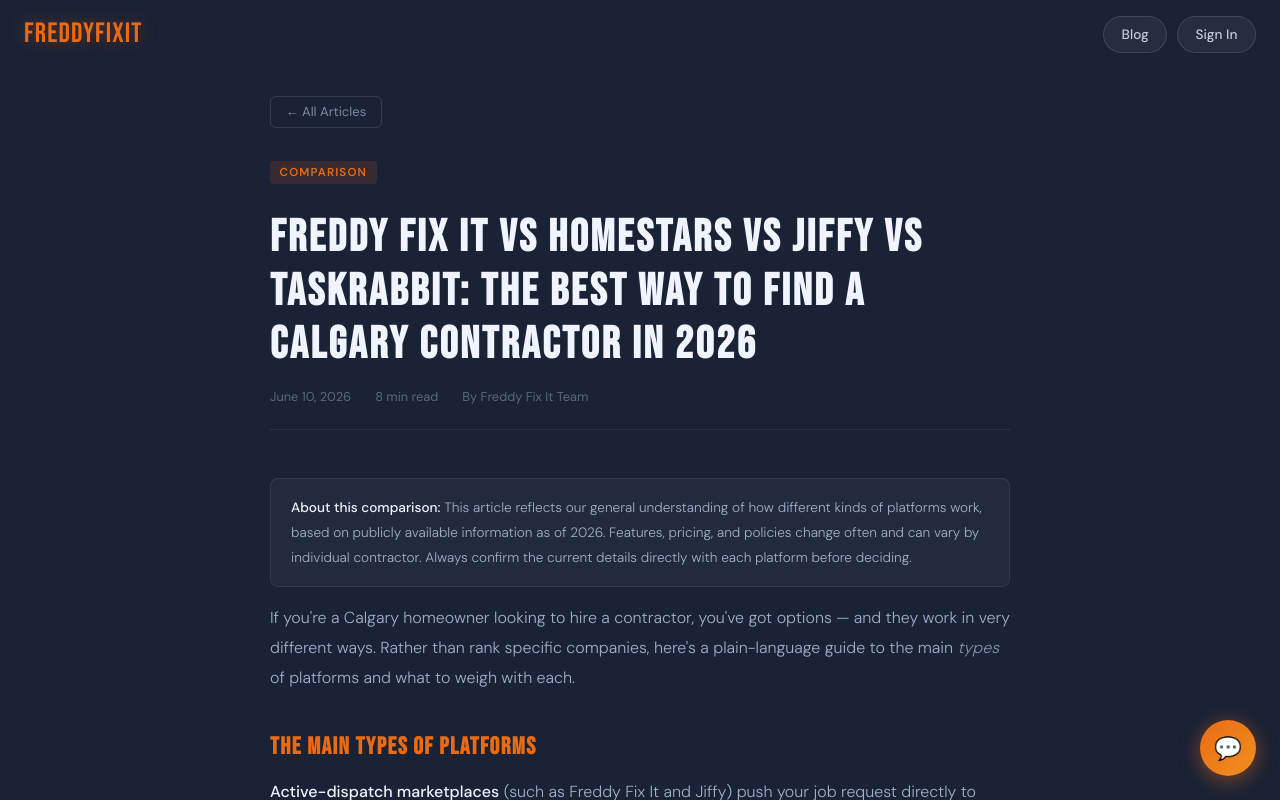
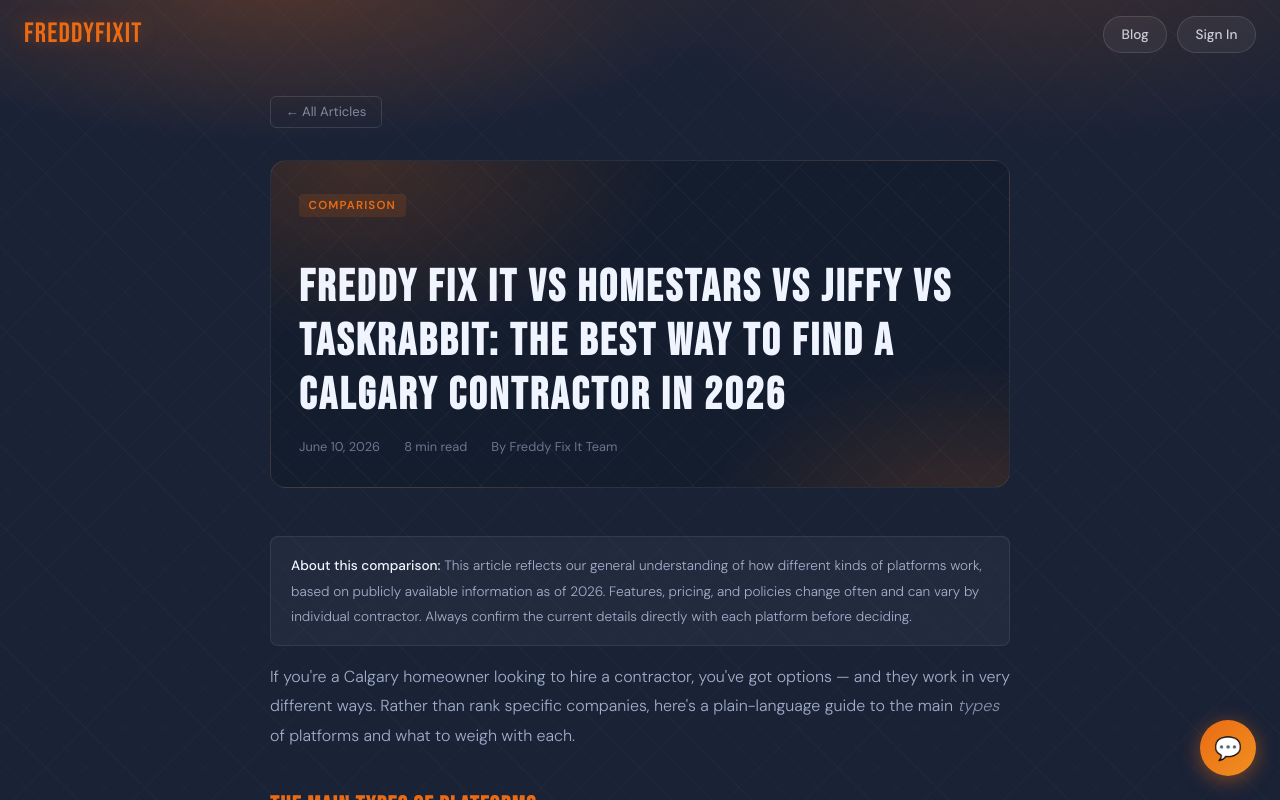
Before and after one commit to karanmann137-creator/freddy-fixit, a React (Vite) app: page /blog in a window 1280 px wide. Both pictures are taken after a click on the element 640 px from the left and 550 px from the top of the page. Shown: the top 800 px of the page. Built offline with nearby package versions, Linux system fonts and the light colour scheme.

Commit message:
Add CSS textured backgrounds: hero glows+weave+bokeh, services/about texture, form-page texture, blog header bands

```diff
--- a/src/pages/Blog.tsx
+++ b/src/pages/Blog.tsx
@@ -72,7 +72,7 @@
   const rest = POSTS.slice(1);
 
   return (
-    <div style={{ fontFamily: "'DM Sans',sans-serif", background: "#1a2236", color: "#f0f4ff", minHeight: "100vh", padding: "6rem 1.5rem 4rem" }}>
+    <div style={{ fontFamily: "'DM Sans',sans-serif", background: "#1a2236", backgroundImage: "radial-gradient(ellipse 55% 30% at 22% -2%, rgba(234,107,20,0.26) 0%, transparent 66%), radial-gradient(ellipse 50% 34% at 82% -6%, rgba(234,107,20,0.16) 0%, transparent 70%), repeating-linear-gradient(45deg, transparent 0 27px, rgba(255,255,255,0.02) 27px, rgba(255,255,255,0.02) 28px), repeating-linear-gradient(-45deg, transparent 0 27px, rgba(255,255,255,0.016) 27px, rgba(255,255,255,0.016) 28px)", backgroundAttachment: "fixed", color: "#f0f4ff", minHeight: "100vh", padding: "6rem 1.5rem 4rem" }}>
       <link href="https://fonts.googleapis.com/css2?family=Bebas+Neue&family=DM+Sans:wght@300;400;500;600&display=swap" rel="stylesheet" />
       <style>{`
         h1,h2,h3{font-family:'Bebas Neue',sans-serif;letter-spacing:.06em}
--- a/src/pages/BlogPost.tsx
+++ b/src/pages/BlogPost.tsx
@@ -374,7 +374,7 @@
   const Content = post.content;
 
   return (
-    <div style={{ fontFamily: "'DM Sans',sans-serif", background: "#1a2236", color: "#f0f4ff", minHeight: "100vh", padding: "6rem 1.5rem 5rem" }}>
+    <div style={{ fontFamily: "'DM Sans',sans-serif", background: "#1a2236", backgroundImage: "radial-gradient(ellipse 55% 30% at 22% -2%, rgba(234,107,20,0.26) 0%, transparent 66%), radial-gradient(ellipse 50% 34% at 82% -6%, rgba(234,107,20,0.16) 0%, transparent 70%), repeating-linear-gradient(45deg, transparent 0 27px, rgba(255,255,255,0.02) 27px, rgba(255,255,255,0.02) 28px), repeating-linear-gradient(-45deg, transparent 0 27px, rgba(255,255,255,0.016) 27px, rgba(255,255,255,0.016) 28px)", backgroundAttachment: "fixed", color: "#f0f4ff", minHeight: "100vh", padding: "6rem 1.5rem 5rem" }}>
       <link href="https://fonts.googleapis.com/css2?family=Bebas+Neue&family=DM+Sans:wght@300;400;500;600&display=swap" rel="stylesheet" />
       <style>{`
         h1,h2,h3{font-family:'Bebas Neue',sans-serif;letter-spacing:.06em}
@@ -390,16 +390,23 @@
       <div style={{ maxWidth: "740px", margin: "0 auto" }}>
         <button className="back-btn" onClick={() => setLocation("/blog")}>← All Articles</button>
 
-        <div style={{ margin: "2rem 0 .75rem" }}>
-          <span style={{ fontSize: ".72rem", fontWeight: 600, letterSpacing: ".1em", textTransform: "uppercase", color: TAG_COLORS[post.tag], background: TAG_COLORS[post.tag] + "22", padding: ".25rem .6rem", borderRadius: 4 }}>{post.tag}</span>
-        </div>
+        {/* Header band — textured for now; drop a `url(...)` photo into backgroundImage later for a per-post hero image */}
+        <div style={{
+          position: "relative", overflow: "hidden", borderRadius: 16,
+          border: "1px solid rgba(255,255,255,.08)", margin: "2rem 0 3rem",
+          padding: "2rem 1.75rem",
+          background: "#141d2e",
+          backgroundImage: `radial-gradient(ellipse 70% 90% at 12% 0%, ${TAG_COLORS[post.tag]}33 0%, transparent 60%), radial-gradient(ellipse 60% 80% at 95% 110%, rgba(234,107,20,.18) 0%, transparent 60%), repeating-linear-gradient(45deg, transparent 0 24px, rgba(255,255,255,.025) 24px, rgba(255,255,255,.025) 25px), repeating-linear-gradient(-45deg, transparent 0 24px, rgba(255,255,255,.02) 24px, rgba(255,255,255,.02) 25px)`,
+        }}>
+          <span style={{ display: "inline-block", fontSize: ".72rem", fontWeight: 600, letterSpacing: ".1em", textTransform: "uppercase", color: TAG_COLORS[post.tag], background: TAG_COLORS[post.tag] + "22", padding: ".25rem .6rem", borderRadius: 4, marginBottom: ".9rem" }}>{post.tag}</span>
 
-        <h1 style={{ fontSize: "clamp(1.8rem,4vw,2.8rem)", color: "#f0f4ff", lineHeight: 1.2, marginBottom: "1rem" }}>{post.title}</h1>
+          <h1 style={{ fontSize: "clamp(1.8rem,4vw,2.8rem)", color: "#f0f4ff", lineHeight: 1.2, marginBottom: "1rem" }}>{post.title}</h1>
 
-        <div style={{ display: "flex", gap: "1.5rem", fontSize: ".8rem", color: "rgba(190,205,235,.4)", marginBottom: "3rem", borderBottom: "1px solid rgba(255,255,255,.07)", paddingBottom: "1.5rem" }}>
-          <span>{post.date}</span>
-          <span>{post.readTime}</span>
-          <span>By Freddy Fix It Team</span>
+          <div style={{ display: "flex", gap: "1.5rem", fontSize: ".8rem", color: "rgba(190,205,235,.5)", flexWrap: "wrap" }}>
+            <span>{post.date}</span>
+            <span>{post.readTime}</span>
+            <span>By Freddy Fix It Team</span>
+          </div>
         </div>
 
         <Content />
--- a/src/pages/ClientOnboarding.tsx
+++ b/src/pages/ClientOnboarding.tsx
@@ -184,7 +184,7 @@
 
   const inp = { width:"100%", padding:".75rem 1rem", background:"rgba(255,255,255,.06)", border:"1px solid rgba(255,255,255,.1)", borderRadius:"8px", color:"#f0f4ff", fontFamily:"inherit", fontSize:".95rem", outline:"none", boxSizing:"border-box" as const };
   const s = {
-    wrap: { minHeight:"100vh", background:"#1a2236", padding:"3rem 1rem 4rem", fontFamily:"'DM Sans',sans-serif", color:"#f0f4ff" },
+    wrap: { minHeight:"100vh", background:"#1a2236", backgroundImage:"radial-gradient(ellipse 50% 32% at 18% -4%, rgba(234,107,20,0.30) 0%, transparent 68%), radial-gradient(ellipse 55% 36% at 84% -8%, rgba(234,107,20,0.18) 0%, transparent 70%), repeating-linear-gradient(45deg, transparent 0 26px, rgba(255,255,255,0.022) 26px, rgba(255,255,255,0.022) 27px), repeating-linear-gradient(-45deg, transparent 0 26px, rgba(255,255,255,0.018) 26px, rgba(255,255,255,0.018) 27px)", backgroundAttachment:"fixed", padding:"3rem 1rem 4rem", fontFamily:"'DM Sans',sans-serif", color:"#f0f4ff" },
     inner: { maxWidth:"580px", margin:"0 auto" },
     card: { background:"rgba(255,255,255,.04)", border:"1px solid rgba(255,255,255,.08)", borderRadius:"14px", padding:"2rem" },
     label: { display:"block", fontSize:".78rem", textTransform:"uppercase" as const, letterSpacing:".1em", color:"rgba(190,205,235,.6)", marginBottom:".6rem" },
--- a/src/pages/ContractorOnboarding.tsx
+++ b/src/pages/ContractorOnboarding.tsx
@@ -200,7 +200,7 @@
 
   const inp = { width:"100%", padding:".75rem 1rem", background:"rgba(255,255,255,.06)", border:"1px solid rgba(255,255,255,.1)", borderRadius:"8px", color:"#f0f4ff", fontFamily:"inherit", fontSize:".95rem", outline:"none", boxSizing:"border-box" as const };
   const s = {
-    wrap: { minHeight:"100vh", background:"#1a2236", padding:"3rem 1rem 4rem", fontFamily:"'DM Sans',sans-serif", color:"#f0f4ff" },
+    wrap: { minHeight:"100vh", background:"#1a2236", backgroundImage:"radial-gradient(ellipse 50% 32% at 18% -4%, rgba(234,107,20,0.30) 0%, transparent 68%), radial-gradient(ellipse 55% 36% at 84% -8%, rgba(234,107,20,0.18) 0%, transparent 70%), repeating-linear-gradient(45deg, transparent 0 26px, rgba(255,255,255,0.022) 26px, rgba(255,255,255,0.022) 27px), repeating-linear-gradient(-45deg, transparent 0 26px, rgba(255,255,255,0.018) 26px, rgba(255,255,255,0.018) 27px)", backgroundAttachment:"fixed", padding:"3rem 1rem 4rem", fontFamily:"'DM Sans',sans-serif", color:"#f0f4ff" },
     inner: { maxWidth:"580px", margin:"0 auto" },
     card: { background:"rgba(255,255,255,.04)", border:"1px solid rgba(255,255,255,.08)", borderRadius:"14px", padding:"2rem" },
     label: { display:"block", fontSize:".78rem", textTransform:"uppercase" as const, letterSpacing:".1em", color:"rgba(190,205,235,.6)", marginBottom:".6rem" },
```
Also changed, not shown: src/pages/Home.tsx (+35 -9 lines).
